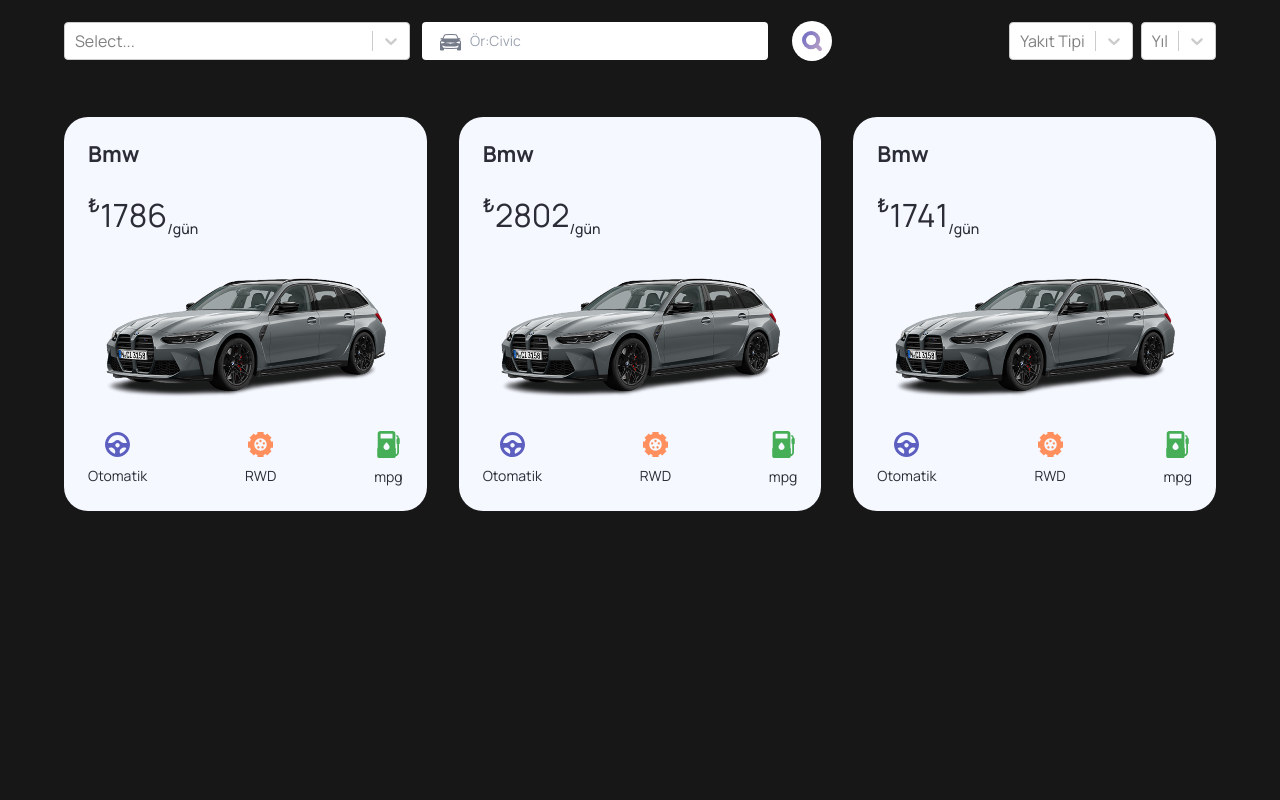
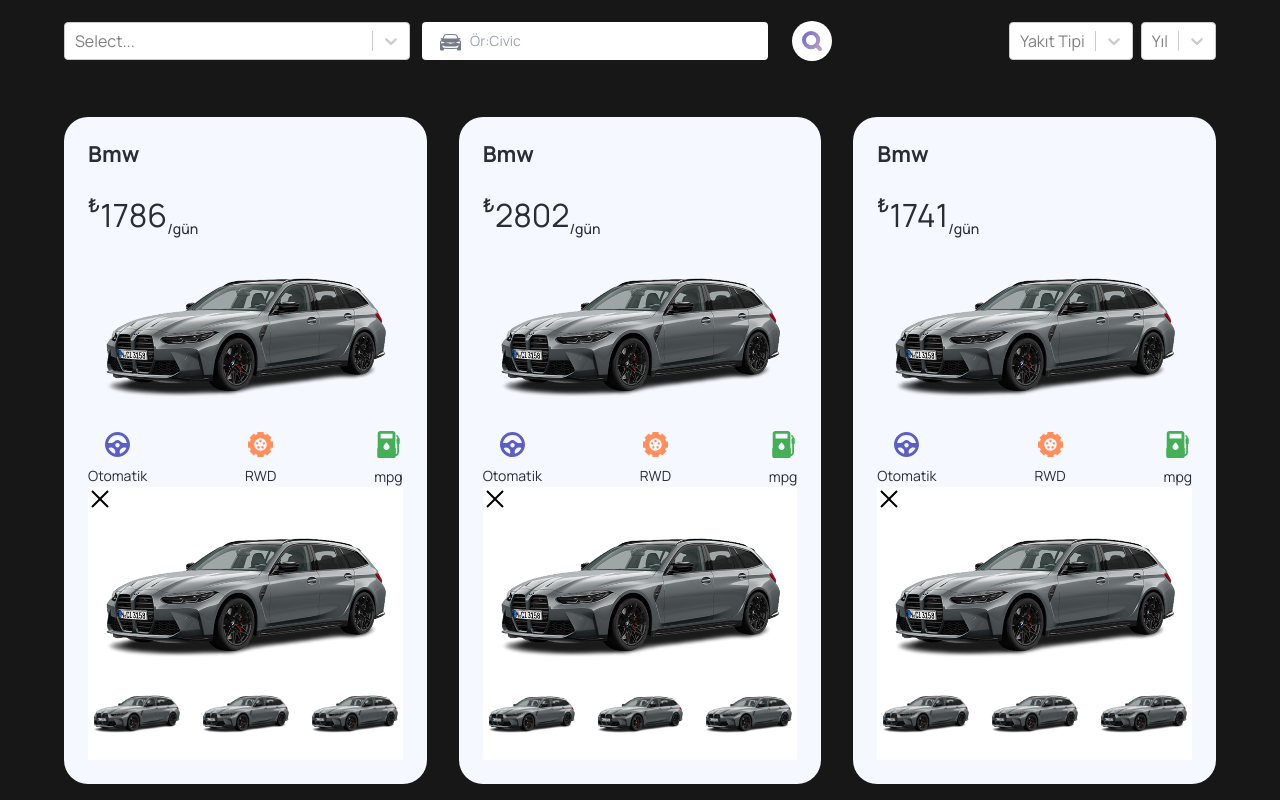
Before and after one commit to sema-demir/car-rental-project, a React (Vite) app: page / in a window 1280 px wide. Shown: the part 1004-1804 px from the top of the page. Before the commit the page ends 1531 px from the top, so only its background shows below. Built offline with nearby package versions, Linux system fonts and the light colour scheme.

Commit message:
detailmodel

```diff
--- /dev/null
+++ b/src/components/Card/DetailModel.tsx
@@ -0,0 +1,51 @@
+type DetailProps = {
+  isOpen: boolean;
+  closeModel: () => void;
+};
+const DetailModel = ({ isOpen, closeModel }: DetailProps) => {
+  return (
+    <div>
+      {isOpen && (
+        <div className=" bg-black flex items-center justify-center z-20 bg-opacity-25">
+          <div className="bg-white w-full relative max-h[90vh]">
+            {/* Kpatma Butonu */}
+            <button onClick={closeModel}>
+              <img src="/public/close.svg" alt="" />
+            </button>
+            <div>
+              <div>
+                <img src="/public/hero.png" alt="" />
+              </div>
+              {/* küçük resimler  */}
+              <div className="flex gap-3">
+                <div className="flex-1 flex relative w-full h-24 bg-primary-100">
+                  <img
+                    src="/public/hero.png"
+                    alt=""
+                    className="h-full object-contain mx-auto"
+                  />
+                </div>
+                <div className="flex-1 flex relative w-full h-24 bg-primary-100">
+                  <img
+                    src="/public/hero.png"
+                    alt=""
+                    className="h-full object-contain mx-auto"
+                  />
+                </div>
+                <div className="flex-1 flex relative w-full h-24 bg-primary-100">
+                  <img
+                    src="/public/hero.png"
+                    alt=""
+                    className="h-full object-contain mx-auto"
+                  />
+                </div>
+              </div>
+            </div>
+          </div>
+        </div>
+      )}
+    </div>
+  );
+};
+
+export default DetailModel;
--- a/src/components/Card/index.tsx
+++ b/src/components/Card/index.tsx
@@ -2,8 +2,9 @@
 import CustomButton from "../CustomButton";
 import CardInfo from "./CardInfo";
 import { motion } from "framer-motion";
+import DetailModel from "./DetailModel";
 const Card = () => {
-  const [isOpen, setIsOpen] = useState(false);
+  const [isOpen, setIsOpen] = useState(true);
   return (
     <motion.div
       initial={{ scale: 0.5, opacity: 0 }}
@@ -43,6 +44,7 @@
           />
         </div>
       </div>
+      <DetailModel isOpen={isOpen} closeModel={() => setIsOpen(false)} />
     </motion.div>
   );
 };
--- a/src/components/CustomButton/index.tsx
+++ b/src/components/CustomButton/index.tsx
@@ -9,6 +9,7 @@
 }: ButtonProps) => {
   return (
     <button
+      onClick={handleClick}
       type={btnType || "button"}
       className={`custom-btn bg-[#2B59FF] rounded-full hover:bg-blue-800 transition text-white ${designs}`}
     >
```
